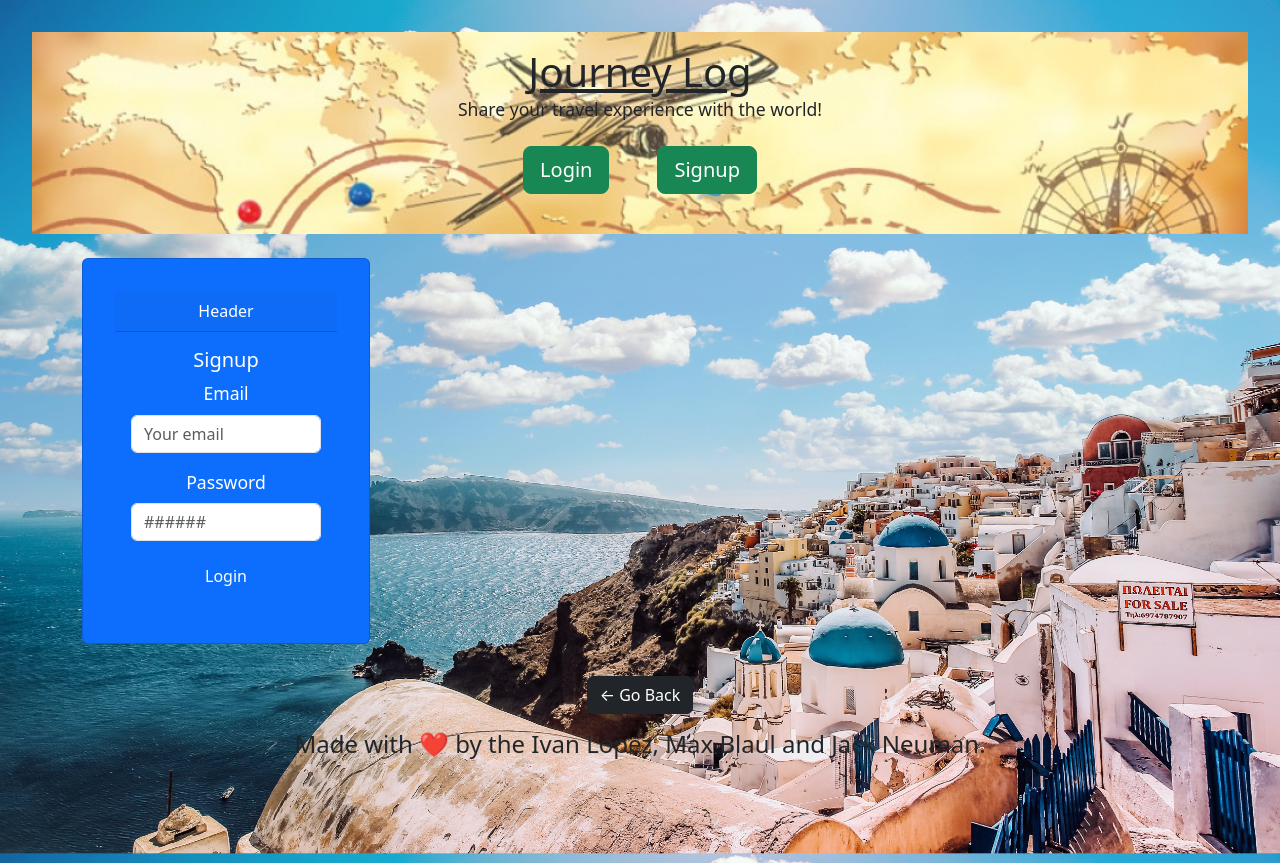
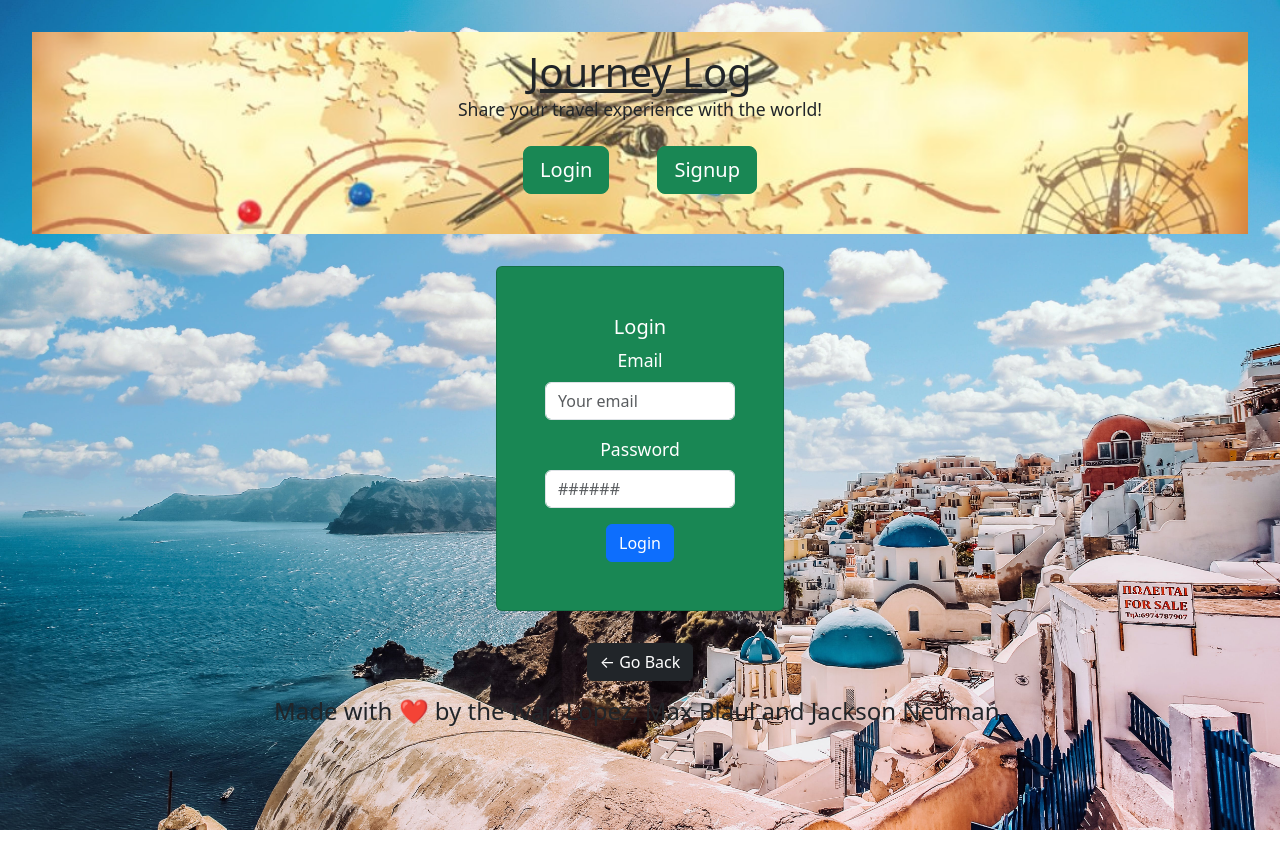
Before and after one commit to lopezivan763/journey-log-2.0, a React (Vite) app in the folder client/: page /login in a window 1280 px wide. After the commit the page ends 830 px from the top, so only its background shows below. Built offline with nearby package versions, Linux system fonts and the light colour scheme.

Commit message:
centered some things and worked on style

```diff
--- a/client/src/components/Footer.jsx
+++ b/client/src/components/Footer.jsx
@@ -24,7 +24,7 @@
           >
             ❤️
           </span>{' '}
-          by the Ivan Lopez, Max Blaul and Jack Neuman.
+          by the Ivan Lopez, Max Blaul and Jackson Neuman.
         </h4>
       </div>
     </footer>
--- a/client/src/components/Header.jsx
+++ b/client/src/components/Header.jsx
@@ -36,10 +36,10 @@
           ) : (
             <>
               <Button color="success"
-    size="lg" className='m-4' to="/login">
+    size="lg" className='m-4' to="/login" href="/login">
                 Login
               </Button>
-              <Button color="success" size="lg" className='m-4' to="/signup">
+              <Button color="success" size="lg" className='m-4' to="/signup" href="/signup">
                 Signup
               </Button>
             </>
--- a/client/src/components/PostForm.jsx
+++ b/client/src/components/PostForm.jsx
@@ -50,7 +50,7 @@
 
 return (
 <div className='text-center'>
-<h3>Journey entry</h3>
+<h3>Journey Entry</h3>
 
   {Auth.loggedIn() ? (
     <>
--- a/client/src/pages/Home.jsx
+++ b/client/src/pages/Home.jsx
@@ -13,10 +13,10 @@
 
     return (
         <main>
-        <div className="flex-row justify-center">
+        <div className="flex-row justify-center mx-auto">
           <div
-            className="col-12 col-md-10 mb-3 p-3"
-            style={{ border: '1px dotted #1a1a1a' }}
+            className="col-12 col-md-10 mb-3 p-3 mx-auto"
+            style={{ border: '3px dotted #1a1a1a' }}
           >
             <PostForm />
           </div>
--- a/client/src/pages/Login.jsx
+++ b/client/src/pages/Login.jsx
@@ -44,21 +44,18 @@
     };
 
     return (
-        <main>
+        <main className="d-flex justify-content-center align-items-center min-vh-50">
             <Card
                 className="my-2"
-                color="primary"
+                color="success"
                 inverse
                 style={{
                     width: '18rem'
                 }}
             >
-                <CardHeader>
-                    Header
-                </CardHeader>
                 <CardBody>
                     <CardTitle tag="h5">
-                        Signup
+                        Login
                     </CardTitle>
                     <CardText>
                         {data ? (
--- a/client/src/pages/Signup.jsx
+++ b/client/src/pages/Signup.jsx
@@ -41,18 +41,15 @@
     };
 
     return (
-        <main>
+        <main className="d-flex justify-content-center align-items-center min-vh-50">
             <Card
                 className="my-2"
-                color="primary"
+                color="success"
                 inverse
                 style={{
                     width: '18rem'
                 }}
             >
-                <CardHeader>
-                    Header
-                </CardHeader>
                 <CardBody>
                     <CardTitle tag="h5">
                         Signup
```
